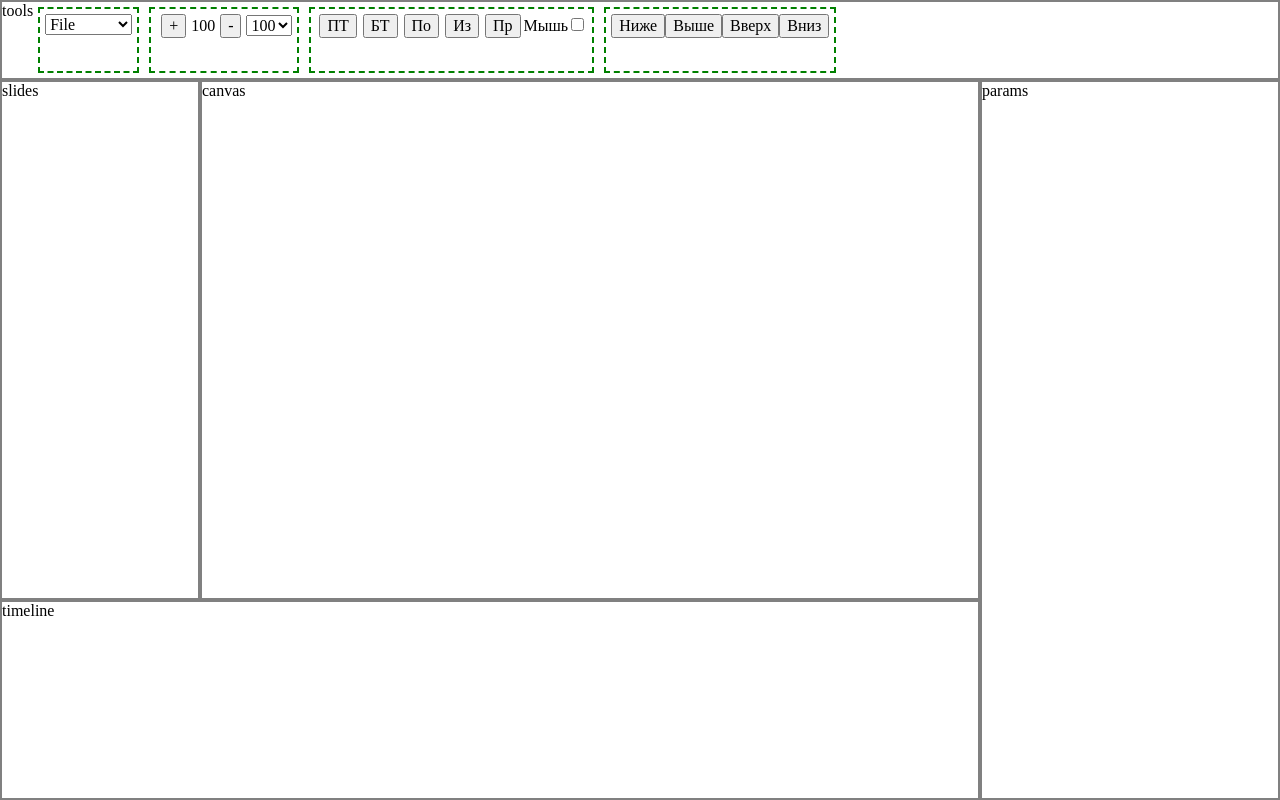
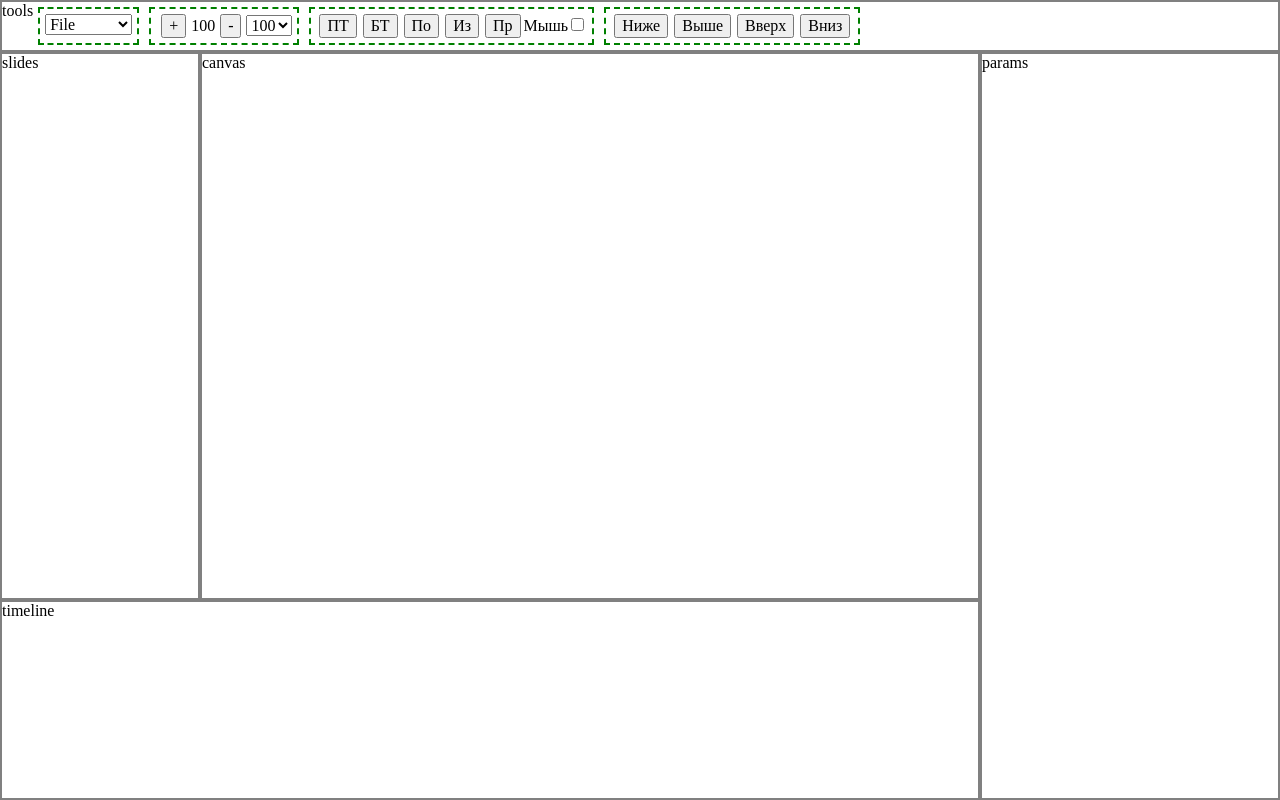
Before and after one commit to kvazimode/capticlone-desktop, a React app: page / in a window 1280 px wide. Built offline with nearby package versions, Linux system fonts and the light colour scheme.

Commit message:
tools panel takes size of content

```diff
--- a/public/css/inputs.css
+++ b/public/css/inputs.css
@@ -9,3 +9,7 @@
 .checkbox-mouse {
     margin: 0 3px;
 }
+
+.button-order {
+    margin: 0 3px;
+}
--- a/public/css/panels.css
+++ b/public/css/panels.css
@@ -1,7 +1,7 @@
 #root {
     display: grid;
     grid-template-columns: 200px 1fr 300px;
-    grid-template-rows: 80px auto auto 200px;
+    grid-template-rows: min-content auto auto 200px;
     height: 100vh;
 }
 
```
